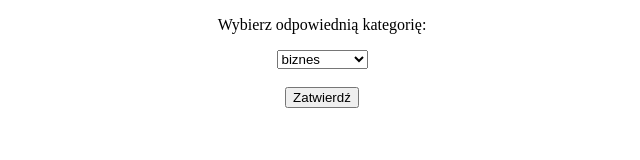
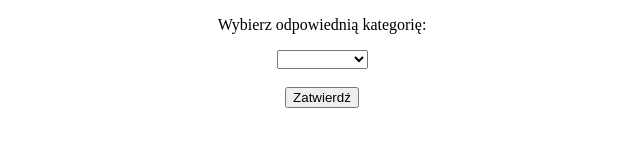
Before and after one commit to mjazy/NewsBrowser, an Angular app in the folder Client/: page / in a window 1280 px wide. Shown: the top 160 px of the page, without its empty margins (318-958 px from the left). Built offline with nearby package versions, Linux system fonts and the light colour scheme.

Commit message:
28th commit: added fetchNews functionality to Client

```diff
--- a/Client/src/app/app.component.html
+++ b/Client/src/app/app.component.html
@@ -1,7 +1,7 @@
 <div style="text-align:center">
   <div id="userInputDiv">
     <p>Wybierz odpowiednią kategorię:</p>
-    <select>
+    <select [(ngModel)]="category">
       <option value="business">biznes</option>
       <option value="general">ogólne</option>
       <option value="science">nauka</option>
@@ -11,6 +11,6 @@
       <option value="health">zdrowie</option>
     </select><br />
     <br />
-    <button type="submit">Zatwierdź</button>
+    <button (click)="fetchNews(category)" type="submit">Zatwierdź</button>
 </div>
 </div>
--- a/Client/src/app/app.component.ts
+++ b/Client/src/app/app.component.ts
@@ -1,13 +1,35 @@
 import { Component } from '@angular/core';
+import { HttpClient } from '@angular/common/http';
 
 @Component({
   selector: 'app-root',
   templateUrl: './app.component.html',
   styleUrls: ['./app.component.css']
 })
+
+
 export class AppComponent {
   title = 'Client';
-}
+  fetchNewsResponse: News;
+  readonly country: String = 'pl';
+
+  fetchNews(category: string) {
+
+    this.httpClient.get<News>('http://localhost:8080/news/' + this.country + '/' + category + '/')
+    .subscribe(data => this.fetchNewsResponse = data);
+    console.log(this.fetchNewsResponse);
+    }
+
+
+  constructor(private httpClient: HttpClient) {
+    }
+  }
+
+
+
+
+
+
 
 interface Article {
   author: string;
@@ -18,7 +40,6 @@ interface Article {
   aritlceUrl: string;
   imageUrl: string;
 }
-
 interface News {
   country: string;
   category: string;
--- a/Client/src/app/app.module.ts
+++ b/Client/src/app/app.module.ts
@@ -1,5 +1,7 @@
 import { BrowserModule } from '@angular/platform-browser';
 import { NgModule } from '@angular/core';
+import {HttpClientModule} from '@angular/common/http';
+import { FormsModule } from '@angular/forms';
 
 import { AppComponent } from './app.component';
 
@@ -8,7 +10,9 @@ import { AppComponent } from './app.component';
     AppComponent
   ],
   imports: [
-    BrowserModule
+    BrowserModule,
+    FormsModule,
+    HttpClientModule
   ],
   providers: [],
   bootstrap: [AppComponent]
```
